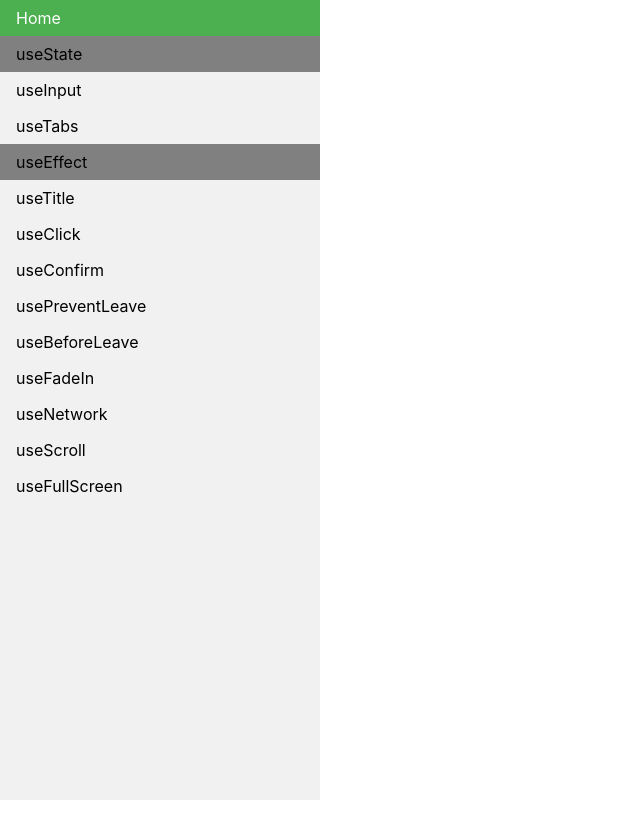
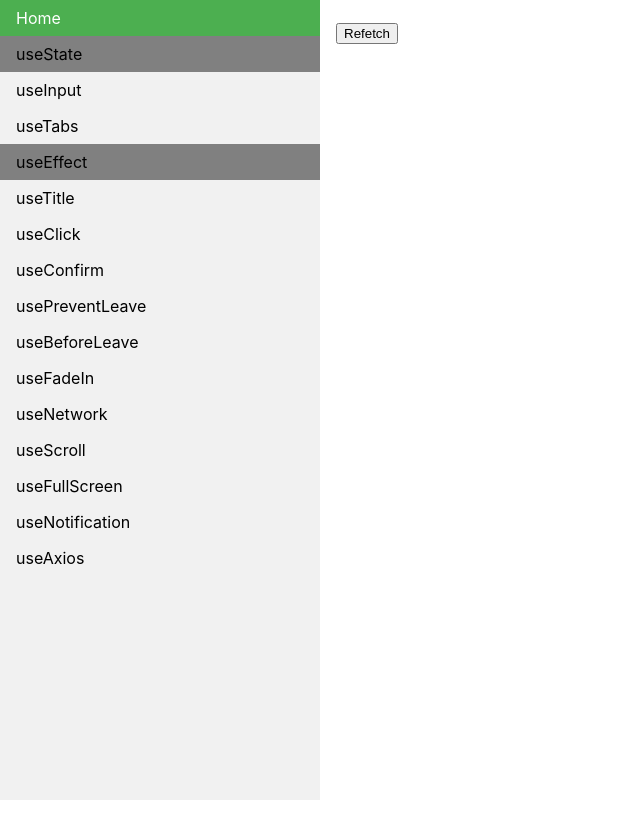
Before and after one commit to lqqokim/react-hooks-samples, a React (Create React App) app: page /useAxios in a window 1280 px wide. Shown: the top 838 px of the page, without its empty margins (0-640 px from the left). Built offline with nearby package versions, Linux system fonts and the light colour scheme; no server answers.

Commit message:
feat: add useNotification and useAxios hooks

```diff
--- a/package.json
+++ b/package.json
@@ -6,6 +6,7 @@
     "@testing-library/jest-dom": "^4.2.4",
     "@testing-library/react": "^9.3.2",
     "@testing-library/user-event": "^7.1.2",
+    "axios": "^0.19.2",
     "react": "^16.13.1",
     "react-dom": "^16.13.1",
     "react-router-dom": "^5.1.2",
--- a/src/Routes.js
+++ b/src/Routes.js
@@ -16,6 +16,8 @@ import { useFadeIn } from './components/hooks/useFadeIn';
 import { useNetwork } from './components/hooks/useNetwork';
 import { useScroll } from './components/hooks/useScroll';
 import { useFullScreen } from './components/hooks/useFullScreen';
+import { useNotification } from './components/hooks/useNotification';
+import { useAxios } from './components/hooks/useAxios';
 
 const Routes = () => {
     return (
@@ -36,6 +38,8 @@ const Routes = () => {
                 <Route path="/useNetwork" component={useNetwork} />
                 <Route path="/useScroll" component={useScroll} />
                 <Route path="/useFullScreen" component={useFullScreen} />
+                <Route path="/useNotification" component={useNotification} />
+                <Route path="/useAxios" component={useAxios} />
             </div>
         </Router>
     )
--- a/src/components/Navigation.js
+++ b/src/components/Navigation.js
@@ -47,6 +47,12 @@ const Navigation = () => {
             <li>
                 <Link to="/useFullScreen">useFullScreen</Link>
             </li>
+            <li>
+                <Link to="/useNotification">useNotification</Link>
+            </li>
+            <li>
+                <Link to="/useAxios">useAxios</Link>
+            </li>
         </ul>
     )
 }
--- /dev/null
+++ b/src/components/hooks/useAxios.js
@@ -0,0 +1,65 @@
+/* eslint-disable react-hooks/rules-of-hooks */
+import React, { useState, useEffect } from 'react';
+import defaultAxios from 'axios';
+
+const useAxios = (opts, axiosInstance = defaultAxios) => {
+    const [state, setState] = useState({
+        loading: true,
+        error: null,
+        data: null
+    });
+
+    const [trigger, setTrigger] = useState(0);
+
+    if (!opts.url) {
+        return;
+    }
+
+    // trigger를 사용하여 refetch 기능 구현
+    const refetch = () => {
+        setState({
+            ...state,
+            loading: true
+        });
+
+        setTrigger(Date.now());
+    }
+
+    useEffect(() => {
+        axiosInstance(opts).then(data => {
+            setState({
+                ...state,
+                loading: false,
+                data
+            })
+        }).catch(error => {
+            setState({
+                ...state,
+                loading: false,
+                error
+            })
+        })
+    }, [trigger]); // useEffect가 trigger를 watch
+
+    return { ...state, refetch };
+};
+
+const Init = () => {
+    console.log('Init !');
+    const { loading, data, error, refetch } = useAxios({
+        url: 'http://dummy.restapiexample.com/api/v1/employees'
+    });
+    // console.log(`Loading: ${loading}\nError:${error}\nData:${JSON.stringify(data)}`);
+
+    return (
+        <div className="App">
+            <h1>{data && data.status}</h1>
+            <h2>{loading && "Loading"}</h2>
+            <button onClick={refetch}>Refetch</button>
+        </div>
+    )
+}
+
+export {
+    Init as useAxios
+}
--- /dev/null
+++ b/src/components/hooks/useNotification.js
@@ -0,0 +1,40 @@
+import React, { useState, useEffect, useRef } from 'react';
+
+// hooks 사용 x, functional
+const useNotification = (title, options) => {
+    if (!('Notification' in window)) {
+        return;
+    }
+
+    const fireNotif = () => {
+        if (Notification.permission !== 'granted') {
+            Notification.requestPermission().then(permission => {
+                if (permission === 'granted') {
+                    new Notification(title, options);
+                } else {
+                    return;
+                }
+            });
+        } else {
+            new Notification(title, options);
+        }
+    };
+
+    return fireNotif;
+};
+
+const Init = () => {
+    const triggerNotif = useNotification('Can I steal your kimchi?', {
+        body: 'I love kimchi dont you'
+    });
+
+    return (
+        <div className="App" style={{ height: '1000vh' }}>
+            <button onClick={triggerNotif}>Hello</button>
+        </div>
+    );
+}
+
+export {
+    Init as useNotification
+}
--- a/src/components/hooks/useTitle.js
+++ b/src/components/hooks/useTitle.js
@@ -25,7 +25,7 @@ const Init = () => {
         <div className="App">
             <div>
                 Hi
-      </div>
+            </div>
         </div>
     )
 }
```
Also changed, not shown: 2 other files (tests, documents, lock files or other folders).
